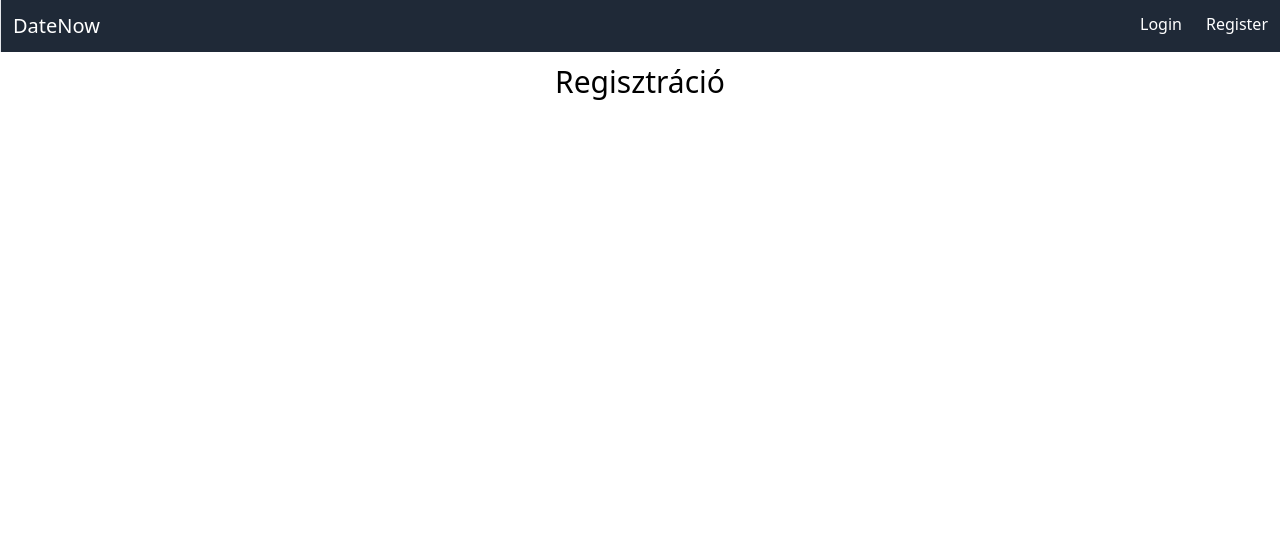
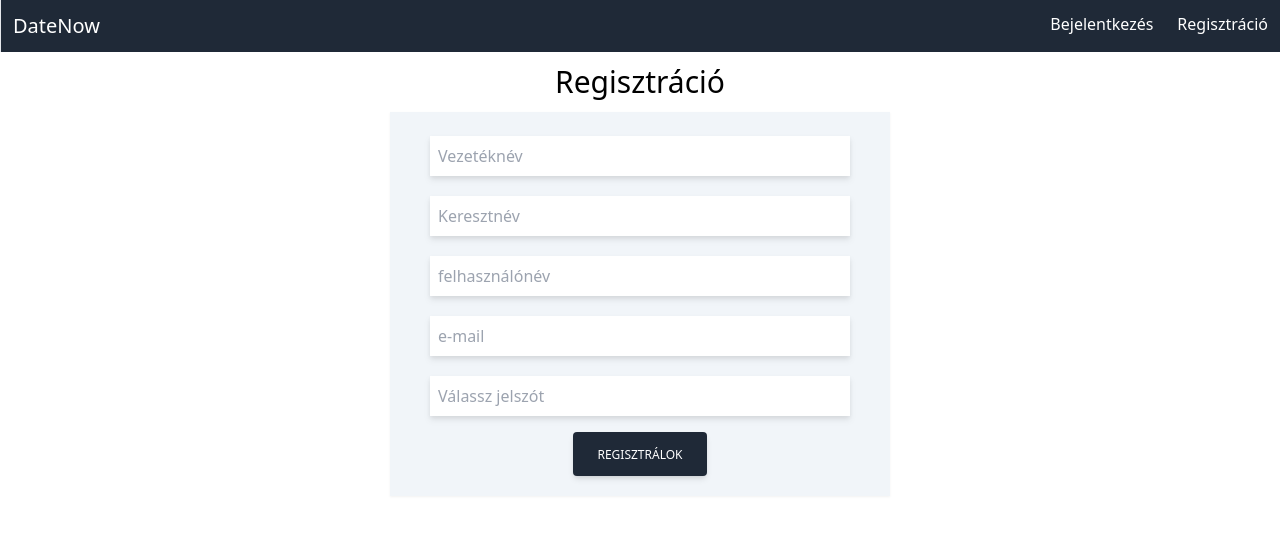
Before and after one commit to Homvi/next-tailwind-date, a Next.js app: page /registration in a window 1280 px wide. Shown: the top 534 px of the page. Built offline with nearby package versions, Linux system fonts and the light colour scheme.

Commit message:
add registration form and login

```diff
--- a/components/Navbar.jsx
+++ b/components/Navbar.jsx
@@ -19,35 +19,35 @@ export default function Navbar() {
                 <Link href={"/"}>
                     <h1 className='p-3 text-xl border-l hover:cursor-pointer' >DateNow</h1>
                 </Link>
-                <AiOutlineMenu size={30} className="text-white m-3 md:hidden" onClick={toggleMobileMenu} >menu</AiOutlineMenu>
+                <AiOutlineMenu size={30} className="text-white m-3 md:hidden" onClick={toggleMobileMenu} />
 
                 <ul className='hidden  md:flex' >
                     <li className='p-3 hover:text-neutral-300 '>
                         <Link href={"/login"} >
-                            Login
+                            Bejelentkezés
                         </Link>
                     </li>
                     <li className='p-3  hover:text-neutral-300'>
                         <Link href={"/registration"} >
-                            Register
+                            Regisztráció
                         </Link>
                     </li>
                 </ul>
 
             </nav>
-            <div className={isMobileMenuOpen ? " ease-in duration-300 text-white h-screen    w-screen  bg-gray-800 fixed top-0 left-0 opacity-100 " : "  ease-in duration-300 h-screen   align-middle  bg-gray-600 text-white fixed top-0 left-[-100%] opacity-20 "}>
+            <div className={isMobileMenuOpen ? " ease-in duration-500 text-white h-screen z-10   w-screen  bg-gray-800 fixed top-0 left-0  " : "  ease-in duration-500 h-screen  z-10  align-middle  bg-gray-600 text-white fixed top-0 left-[-100%]"}>
                 <div className="flex justify-end">
                     <AiOutlineClose size={30} className="cursor-pointer text-white m-3" onClick={toggleMobileMenu} >Close</AiOutlineClose>
                 </div>
                 <ul className="text-white flex  h-screen w-screen justify-center flex-col items-center" >
                     <li onClick={toggleMobileMenu} className='p-3 hover:text-neutral-300 '>
                         <Link href={"/login"} >
-                            Login
+                            Bejelentkezés
                         </Link>
                     </li>
                     <li onClick={toggleMobileMenu} className='p-3  hover:text-neutral-300'>
                         <Link href={"/registration"} >
-                            Register
+                            Regisztráció
                         </Link>
                     </li>
                 </ul>
--- a/pages/index.js
+++ b/pages/index.js
@@ -1,7 +1,7 @@
 export default function Home() {
   return (
     <>
-      <h1 className="text-3xl font-bold flex justify-center m-5 ">Home</h1>
+      <h1 className="text-3xl font-bold flex justify-center m-5 ">Főoldal</h1>
     </>
   );
 }
--- a/pages/login.jsx
+++ b/pages/login.jsx
@@ -2,8 +2,23 @@ import React from 'react'
 import styles from '../styles/Login.module.css'
 
 const login = () => {
+
+    const handleSubmit = () => {
+        console.log("You tried to log in");
+    }
+
+
     return (
-        <div>login</div>
+        <>
+            <h1 className='text-3xl flex justify-center m-3 relative z-0'  >Bejelentkezés</h1>
+            <form action={handleSubmit} className="max-w-[500px] relative bg-slate-100 p-5 z-0 drop-shadow-lg mx-auto grid grid-rows-3 grid-flow-col gap-4 " >
+                <input type="email" placeholder='E-mail' className='drop-shadow-md p-2 mt-1 mx-5' />
+                <input type="password" placeholder='Jelszó' className='drop-shadow-md p-2 mt-1 mx-5' />
+                <div class="flex space-x-2 justify-center">
+                    <button onClick={handleSubmit} type="button" class="inline-block px-6 py-2.5 bg-gray-800 text-white font-medium text-xs leading-tight uppercase rounded shadow-md hover:bg-gray-700 hover:shadow-lg focus:bg-gray-700 focus:shadow-lg focus:outline-none focus:ring-0 active:bg-gray-600 active:shadow-lg transition duration-150 ease-in-out">Bejelentkezés</button>
+                </div>
+            </form>
+        </>
     )
 }
 
--- a/pages/registration.jsx
+++ b/pages/registration.jsx
@@ -1,9 +1,24 @@
 import React from 'react'
 
 const registration = () => {
+
+    const handleSubmit = () => {
+        console.log("The form has been submitted");
+    }
+
     return (
         <>
-            <h1 className='text-3xl flex justify-center m-3' >Regisztráció</h1>
+            <h1 className='text-3xl flex justify-center m-3 relative z-0'  >Regisztráció</h1>
+            <form action={handleSubmit} className="max-w-[500px] relative z-0 drop-shadow-sm bg-slate-100 p-5 mx-auto grid grid-rows-6 grid-flow-col gap-4 " >
+                <input type="text" placeholder='Vezetéknév' className='drop-shadow-md p-2 mt-1 mx-5' />
+                <input type="text" placeholder='Keresztnév' className='drop-shadow-md p-2 mt-1 mx-5' />
+                <input type="text" placeholder='felhasználónév' className='drop-shadow-md p-2 mt-1 mx-5' />
+                <input type="email" placeholder='e-mail' className='drop-shadow-md p-2 mt-1 mx-5' />
+                <input type="password" placeholder='Válassz jelszót' className='drop-shadow-md p-2 mt-1 mx-5' />
+                <div class="flex space-x-2 justify-center">
+                    <button onClick={handleSubmit} type="button" class="inline-block px-6 py-2.5 bg-gray-800 text-white font-medium text-xs leading-tight uppercase rounded shadow-md hover:bg-gray-700 hover:shadow-lg focus:bg-gray-700 focus:shadow-lg focus:outline-none focus:ring-0 active:bg-gray-600 active:shadow-lg transition duration-150 ease-in-out">Regisztrálok</button>
+                </div>
+            </form>
         </>
     )
 }
```
